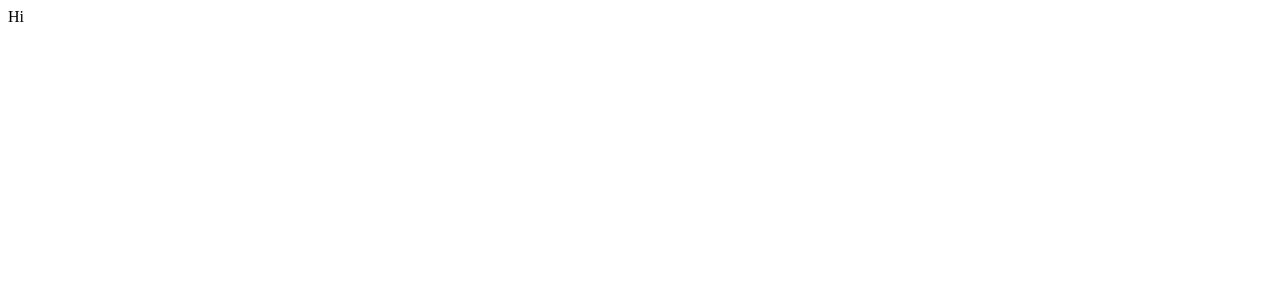
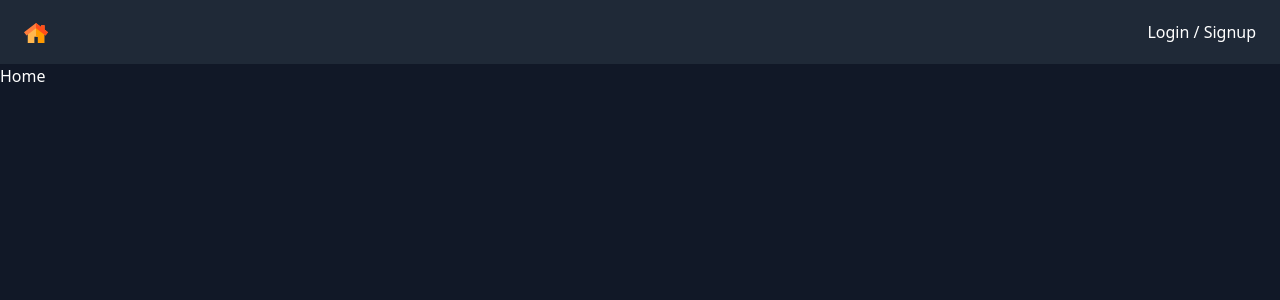
Before and after one commit to xeusteerapat/house-finder, a Next.js app: page / in a window 1280 px wide. Shown: the top 300 px of the page. Built offline with nearby package versions, Linux system fonts and the light colour scheme.

Commit message:
[EDIT] update app layout

```diff
--- a/pages/_app.tsx
+++ b/pages/_app.tsx
@@ -1,7 +1,16 @@
 import type { AppProps } from 'next/app';
+import Head from 'next/head';
+import '../styles/index.css';
 
 function MyApp({ Component, pageProps }: AppProps) {
-  return <Component {...pageProps} />;
+  return (
+    <>
+      <Head>
+        <title>Find your Home Sweet Home</title>
+      </Head>
+      <Component {...pageProps} />
+    </>
+  );
 }
 
 export default MyApp;
--- a/pages/index.tsx
+++ b/pages/index.tsx
@@ -1,3 +1,5 @@
+import Layout from '../src/components/layout';
+
 export default function Home() {
-  return <div>Hi</div>;
+  return <Layout main={<div>Home</div>} />;
 }
--- /dev/null
+++ b/src/components/layout.tsx
@@ -0,0 +1,45 @@
+import { FunctionComponent, ReactNode } from 'react';
+import Link from 'next/link';
+
+interface IProps {
+  main: ReactNode;
+}
+
+const Layout: FunctionComponent<IProps> = ({ main }) => {
+  const authenticated = false;
+
+  const logout = () => null;
+
+  return (
+    <div className='bg-gray-900 max-w-screen-2xl mx-auto text-white'>
+      <nav className='bg-gray-800' style={{ height: '64px' }}>
+        <div className='px-6 flex items-center justify-between h-16'>
+          <Link href='/'>
+            <a>
+              <img
+                src='/home-color.svg'
+                alt='home house'
+                className='inline w-6'
+              />
+            </a>
+          </Link>
+          {authenticated ? (
+            <>
+              <Link href='/houses/add'>
+                <a>Add New House</a>
+              </Link>
+              <button onClick={logout}>Logout</button>
+            </>
+          ) : (
+            <Link href='/auth'>
+              <a>Login / Signup</a>
+            </Link>
+          )}
+        </div>
+      </nav>
+      <main style={{ minHeight: 'calc(100vh - 64px)' }}>{main}</main>
+    </div>
+  );
+};
+
+export default Layout;
```
Also changed, not shown: public/home-color.svg (added).
